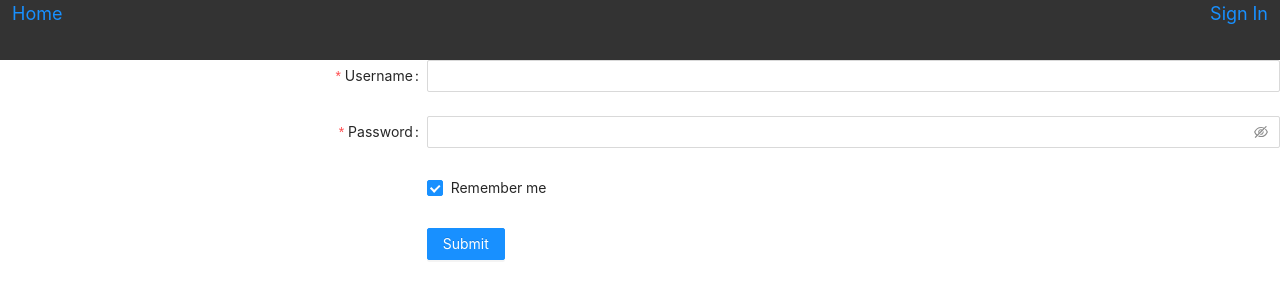
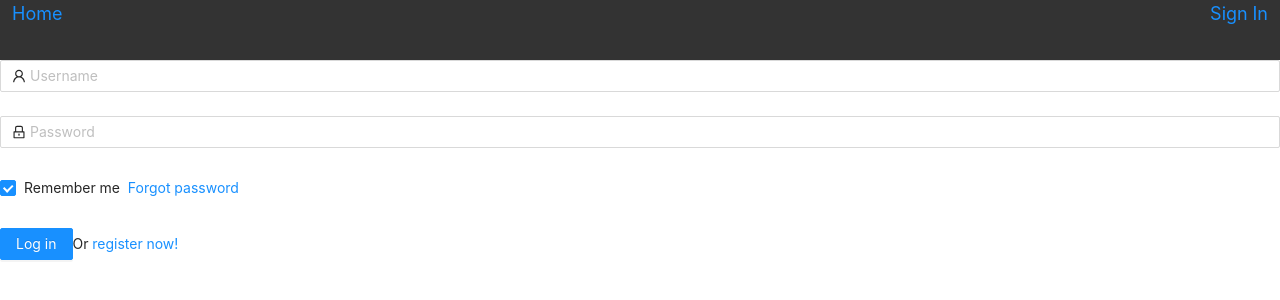
Before and after one commit to Jasmin2895/react-apollo-client, a React (Create React App) app: page / in a window 1280 px wide. Shown: the top 300 px of the page. Built offline with nearby package versions, Linux system fonts and the light colour scheme.

Commit message:
cookie fix in interceptor

```diff
--- /dev/null
+++ b/src/apis/apiEndpoints.js
@@ -0,0 +1,17 @@
+import { graphqlNodeAxiosInstance } from "./index"
+
+const API_ENDPOINTS ={
+    LOGIN: "/api/v1/login"
+}
+
+export const postLoginAPI = async(name, password) => {
+    console.log("postLoginAPI", name, password)
+    const {data} = await graphqlNodeAxiosInstance.post(API_ENDPOINTS.LOGIN, {
+        name, password
+    })
+    if(data) {
+        document.cookie = `auth-token=${data.token}`
+        // window.cookie.set("auth-token", data.token)
+    }
+    console.log("data", data);
+}
--- /dev/null
+++ b/src/apis/index.js
@@ -0,0 +1,44 @@
+import axios from "axios";
+import {BASE_URL} from "./../constants"
+
+const beforeRequest = (config) =>{
+    console.log("config", config)
+    let headers = {}
+    let defaultHeaders = config.headers;
+    if(config &&config.url != "/api/v1/login"){
+        headers["auth-token"] = document.cookie["auth-token"];
+    }
+
+    // const currentTime = new Date().getTime();
+
+    config.headers = {...headers, ...defaultHeaders}
+
+    return config;
+}
+
+const createAxios = (baseURL) => {
+    console.log("baseURL", baseURL)
+    const axiosInstance = axios.create({
+        baseURL
+    })
+
+    axiosInstance.interceptors.request.use((config) => (beforeRequest? beforeRequest(config): config), (error)=> Promise.reject(error));
+
+    axiosInstance.interceptors.response.use(
+        (response)=> response,
+        (error)=> {
+            const status = error.response?.status;
+            if(status === 401){
+                // delete cookie
+                // redirect to login page
+            } else if(status>= 403){
+                console.error(`Backend Error [${error.response.status}] with API:`, error);
+            }
+
+            return Promise.reject(error);
+        }
+    )
+    return axiosInstance;
+}
+
+export const graphqlNodeAxiosInstance = createAxios(BASE_URL);
--- a/src/components/Login/index.js
+++ b/src/components/Login/index.js
@@ -1,83 +1,72 @@
 import React from "react";
 import { useHistory } from "react-router-dom";
 import { Form, Input, Button, Checkbox } from 'antd';
+import { UserOutlined, LockOutlined } from '@ant-design/icons';
+import { postLoginAPI } from "./../../apis/apiEndpoints"
+import getCookie from "./../../utils"
 import "antd/dist/antd.css";
 import "./index.css";
 
-const layout = {
-    labelCol: {
-      span: 8,
-    },
-    wrapperCol: {
-      span: 16,
-    },
-  };
-  const tailLayout = {
-    wrapperCol: {
-      offset: 8,
-      span: 16,
-    },
-};
 const Login = () => {
     const history = useHistory();
-    const onFinish = (values) => {
-        console.log('Success:', values);
+    const onFinish = async(values) => {
+      console.log('Received values of form: ', values);
+      const data = await postLoginAPI(values.username, values.password);
+      console.log("onFinish", data)
+      console.log("document.cookie",getCookie("auth-token"))
     };
 
-      const onFinishFailed = (errorInfo) => {
-        console.log('Failed:', errorInfo);
-      };
-    const handleSubmitClick = () => {
-        console.log("handleSubmitClick", )
-        history.push("/countryDetails")
-    }
-      return (
-        <Form
-          {...layout}
-          name="basic"
+    return (<Form
+      name="normal_login"
+      className="login-form"
       initialValues={{
         remember: true,
       }}
       onFinish={onFinish}
-          onFinishFailed={onFinishFailed}
     >
       <Form.Item
-            label="Username"
         name="username"
         rules={[
           {
             required: true,
-                message: 'Please input your username!',
+            message: 'Please input your Username!',
           },
         ]}
       >
-            <Input />
+        <Input prefix={<UserOutlined className="site-form-item-icon" />} placeholder="Username" />
       </Form.Item>
-
       <Form.Item
-            label="Password"
         name="password"
         rules={[
           {
             required: true,
-                message: 'Please input your password!',
+            message: 'Please input your Password!',
           },
         ]}
       >
-            <Input.Password />
+        <Input
+          prefix={<LockOutlined className="site-form-item-icon" />}
+          type="password"
+          placeholder="Password"
+        />
       </Form.Item>
-
-          <Form.Item {...tailLayout} name="remember" valuePropName="checked">
+      <Form.Item>
+        <Form.Item name="remember" valuePropName="checked" noStyle>
           <Checkbox>Remember me</Checkbox>
         </Form.Item>
 
-          <Form.Item {...tailLayout}>
-            <Button type="primary" htmlType="submit" onClick={handleSubmitClick}>
-              Submit
+        <a className="login-form-forgot" href="">
+          Forgot password
+        </a>
+      </Form.Item>
+
+      <Form.Item>
+        <Button type="primary" htmlType="submit" className="login-form-button">
+          Log in
         </Button>
+        Or <a href="">register now!</a>
       </Form.Item>
-          </Form>
-  );
+    </Form>);
 }
 
 export default Login;
--- /dev/null
+++ b/src/utils/index.js
@@ -0,0 +1,24 @@
+function getCookie(name) {
+    // Add the = sign
+    name = name + '=';
+
+    // Get the decoded cookie
+    var decodedCookie = decodeURIComponent(document.cookie);
+
+    // Get all cookies, split on ; sign
+    var cookies = decodedCookie.split(';');
+
+    // Loop over the cookies
+    for (var i = 0; i < cookies.length; i++) {
+      // Define the single cookie, and remove whitespace
+      var cookie = cookies[i].trim();
+
+      // If this cookie has the name of what we are searching
+      if (cookie.indexOf(name) == 0) {
+        // Return everything after the cookies name
+        return cookie.substring(name.length, cookie.length);
+      }
+    }
+}
+
+export default getCookie;
```
Also changed, not shown: src/api/index.js (deleted, +0 -33 lines), src/api/interceptor.js (deleted, +0 -35 lines). Lines whose indentation alone changed are shown as unchanged.
